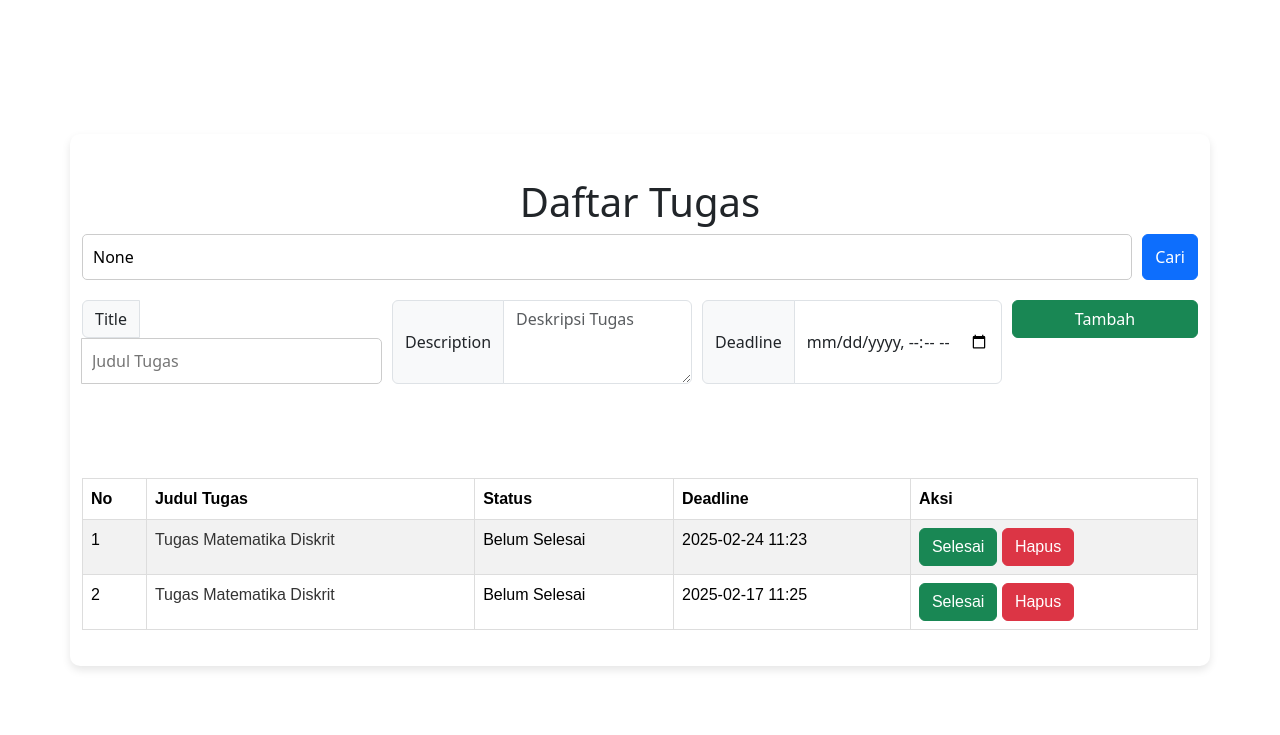
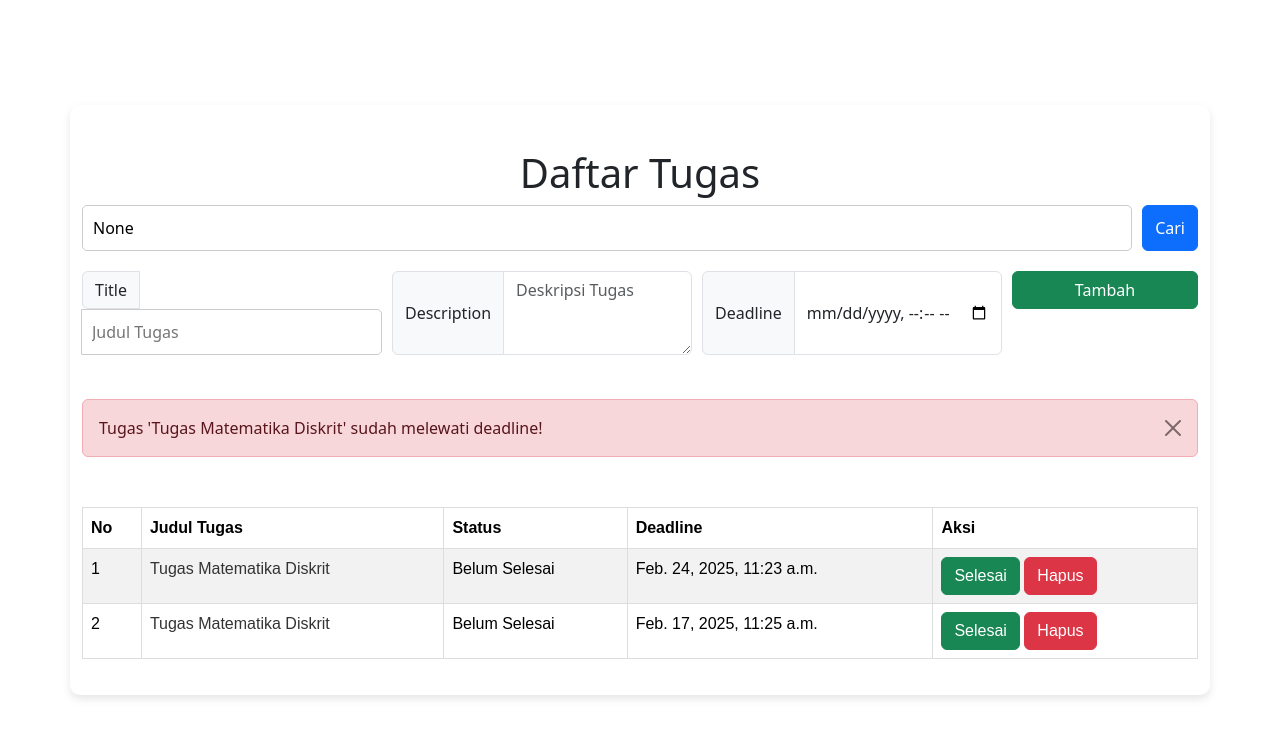
Before and after one commit to fadelfitrah/Django-jing, a Django app: page / in a window 1280 px wide. Shown: the top 735 px of the page. Run offline with Django 4.2, Linux system fonts and the light colour scheme; data comes from the database, SQL or seed files in the repository; both versions use the stored data as it was after the commit.

Commit message:
penambahan fitur

```diff
--- a/myTugas/settings.py
+++ b/myTugas/settings.py
@@ -52,11 +52,13 @@
 
 from django.contrib.messages import constants as messages
 
+MESSAGE_STORAGE = 'django.contrib.messages.storage.session.SessionStorage'
+
 MESSAGE_TAGS = {
     messages.DEBUG: 'debug',
     messages.INFO: 'info',
     messages.SUCCESS: 'success',
-    messages.WARNING: 'warning',  # ✅ Penting untuk warning
+    messages.WARNING: 'warning',
     messages.ERROR: 'danger',
 }
 
--- a/tasks/models.py
+++ b/tasks/models.py
@@ -1,5 +1,6 @@
 from django.db import models
 from django.utils import timezone
+from datetime import timedelta
 
 class Task(models.Model):
     title = models.CharField(max_length=200)
@@ -8,8 +9,13 @@
     deadline = models.DateTimeField(blank=True, null=True)
 
     def is_deadline_approaching(self):
-        if self.deadline:
-            return timezone.now() >= self.deadline - timezone.timedelta(days=1)  # 1 hari sebelum deadline
+        if self.deadline and not self.completed:
+            return timezone.now() >= self.deadline - timedelta(days=1) and timezone.now() < self.deadline
+        return False
+
+    def is_overdue(self):
+        if self.deadline and not self.completed:
+            return timezone.now() > self.deadline
         return False
 
     def __str__(self):
--- a/tasks/templates/tasks/index.html
+++ b/tasks/templates/tasks/index.html
@@ -54,7 +54,7 @@
             </div>
             <div class="input-group">
                 <span class="input-group-text">Description</span>
-                <textarea class="form-control" name="task-desc" placeholder="Deskripsi Tugas" aria-label="Description" rows="1"></textarea>
+                <textarea class="form-control" name="task-desc" placeholder="Deskripsi Tugas" aria-label="Description" rows="1" required></textarea>
             </div>
             <div class="input-group">
                 <span class="input-group-text">Deadline</span>
@@ -72,6 +72,8 @@
                     {{ message }}
                     <button type="button" class="btn-close" data-bs-dismiss="alert" aria-label="Close"></button>
                 </div>
+            {% empty %}
+                <div class="alert alert-info">Tidak ada pesan untuk ditampilkan.</div>
             {% endfor %}
         {% endif %}
 
@@ -101,13 +103,7 @@
                         </a>
                     </td>
                     <td>{{ task.completed|yesno:"Selesai,Belum Selesai" }}</td>
-                    <td>
-                        {% if task.deadline %}
-                            {{ task.deadline|date:"Y-m-d H:i" }}
-                        {% else %}
-                            Tidak Ada Deadline
-                        {% endif %}
-                    </td>
+                    <td>{{ task.deadline }}</td>
                     <td class="action">
                         {% if not task.completed %}
                         <form method="POST" action="{% url 'edit_task' task.id %}" style="display:inline;">
--- a/tasks/views.py
+++ b/tasks/views.py
@@ -11,10 +11,12 @@
         tasks = Task.objects.all()
 
     for task in tasks:
-        if task.deadline and task.completed == 'Belum Selesai':
-            time_remaining = task.deadline - timezone.now()
-            if time_remaining.total_seconds() <= 86400:
-                messages.warning(request, f"Tugas '{task.title}' hampir mencapai deadline!")
+        if task.is_deadline_approaching():
+            messages.warning(request, f"Tugas '{task.title}' hampir mencapai deadline!")
+
+        elif task.is_overdue():
+            messages.error(request, f"Tugas '{task.title}' sudah melewati deadline!")
+
 
     if request.method == 'POST':
         title = request.POST.get('task-title')
@@ -30,7 +32,7 @@
 def edit_task(request, task_id):
     task = get_object_or_404(Task, id=task_id)
     if request.method == 'POST':
-        task.completed = not task.completed  # Toggle status
+        task.completed = not task.completed
         task.save()
         return redirect('index')
 
```
Also changed, not shown: db.sqlite3.
